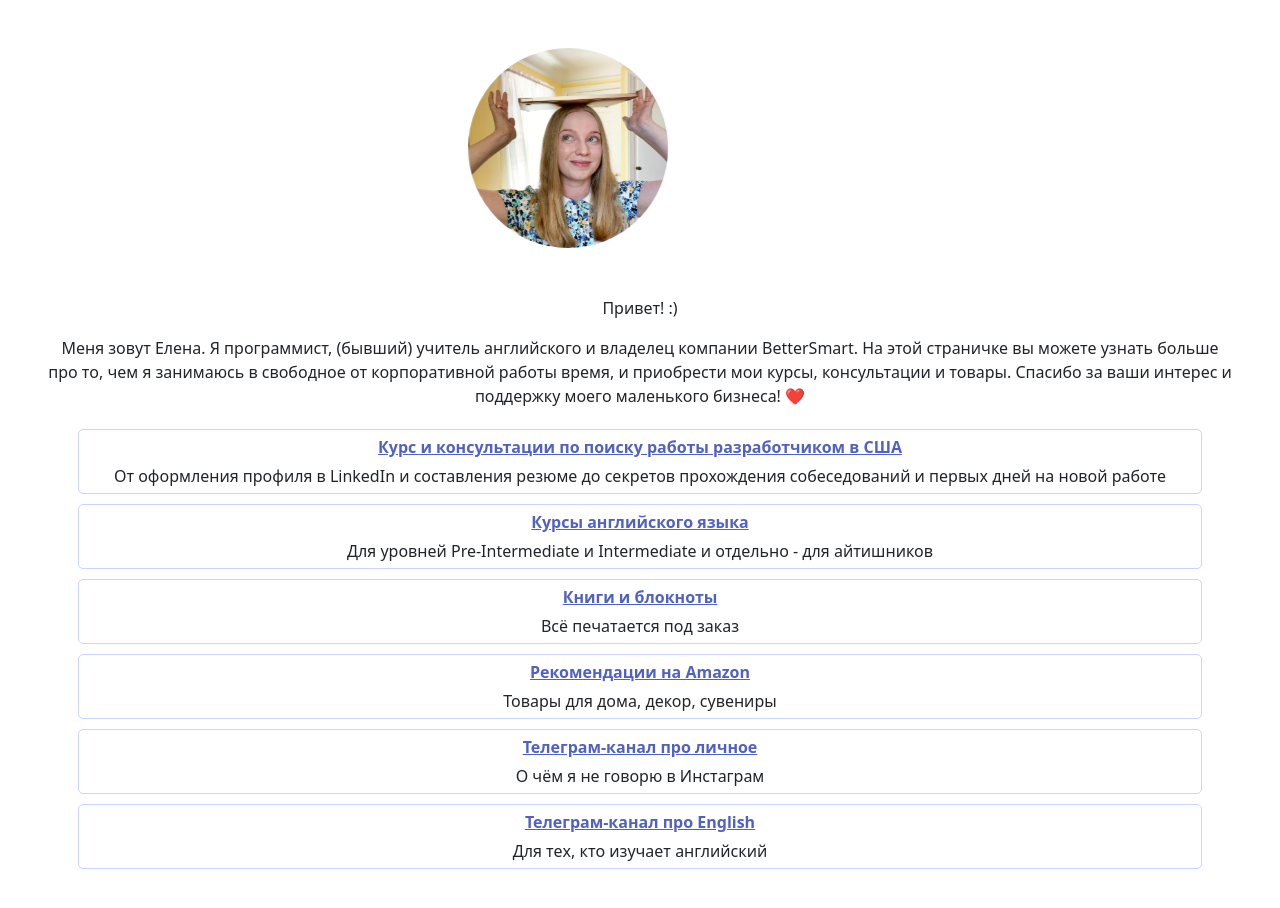
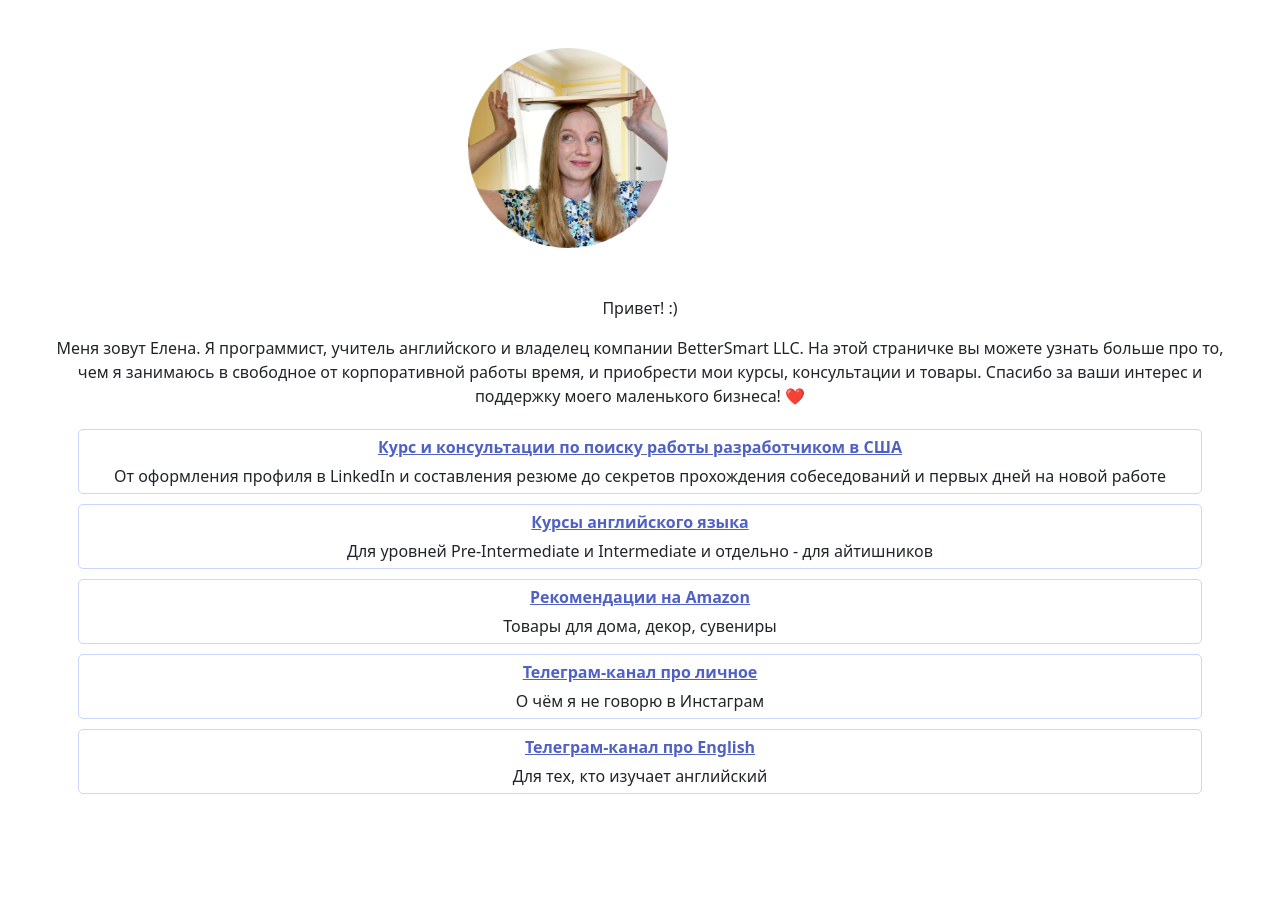
Before and after one commit to Elena-Weber/better-smart-landing-page, a plain HTML site: page index.html in a window 1280 px wide. After the commit the page ends 847 px from the top, so only its background shows below. Drawn offline with nearby package versions, Linux system fonts and the light colour scheme.

Commit message:
remove kdp

```diff
--- a/index.html
+++ b/index.html
@@ -26,7 +26,7 @@
   </div>
   <div class="d-flex flex-column align-items-center mx-5">
     <p>Привет! :)</p>
-    <p class="text-center">Меня зовут Елена. Я программист, (бывший) учитель английского и владелец компании BetterSmart. На этой страничке вы можете узнать больше про то, чем я занимаюсь в свободное от корпоративной работы время, и приобрести мои курсы, консультации и товары. Спасибо за ваши интерес и поддержку моего маленького бизнеса! ❤️</p>
+    <p class="text-center">Меня зовут Елена. Я программист, учитель английского и владелец компании BetterSmart LLC. На этой страничке вы можете узнать больше про то, чем я занимаюсь в свободное от корпоративной работы время, и приобрести мои курсы, консультации и товары. Спасибо за ваши интерес и поддержку моего маленького бизнеса! ❤️</p>
   </div>
   <div class="d-flex flex-column align-items-center mx-3 pb-5">
     <div class="links-border text-center">
@@ -36,10 +36,6 @@
     <div class="links-border text-center">
       <a href="#" target="_blank">Курсы английского языка</a>
       <p class="subtitle">Для уровней Pre-Intermediate и Intermediate и отдельно - для айтишников</p>
-    </div>
-    <div class="links-border text-center">
-      <a href="#" target="_blank">Книги и блокноты</a>
-      <p class="subtitle">Всё печатается под заказ</p>
     </div>
     <div class="links-border text-center">
       <a href="https://www.amazon.com/shop/elena_in_america" target="_blank">Рекомендации на Amazon</a>
```
